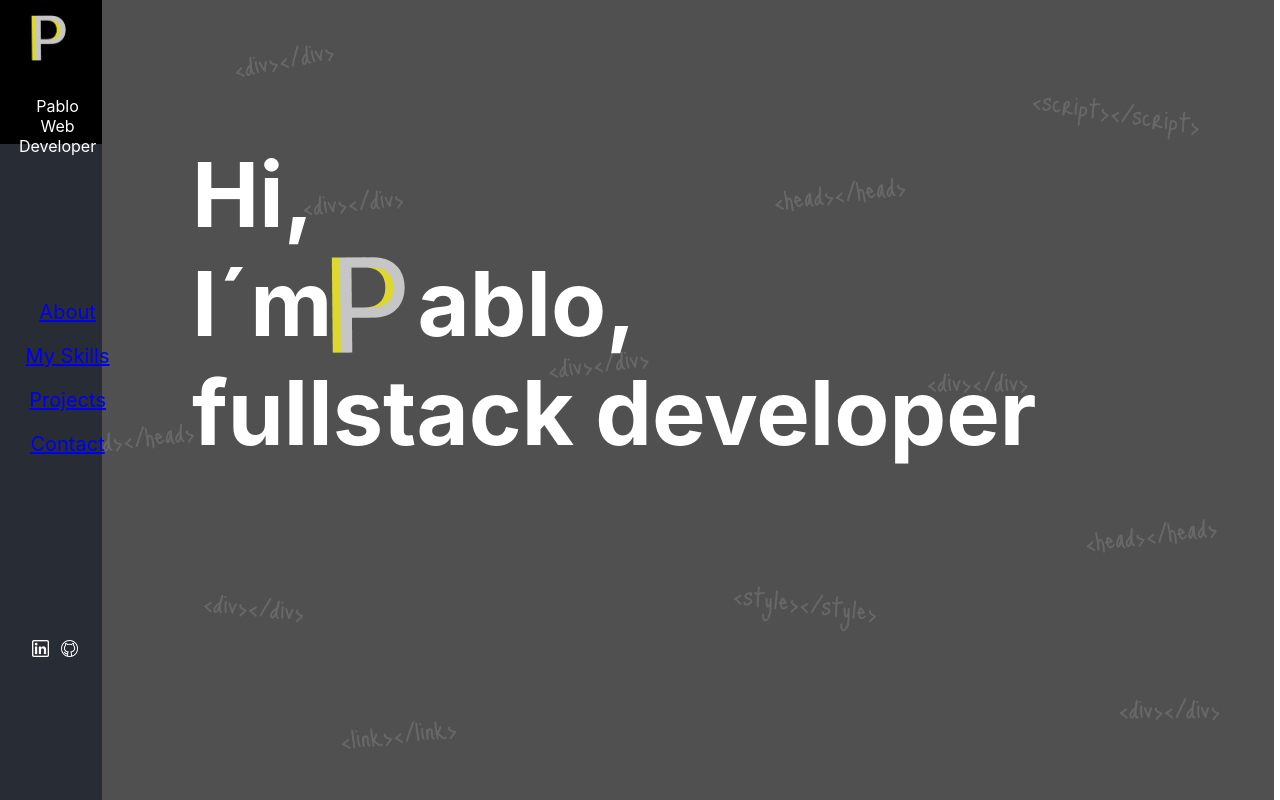
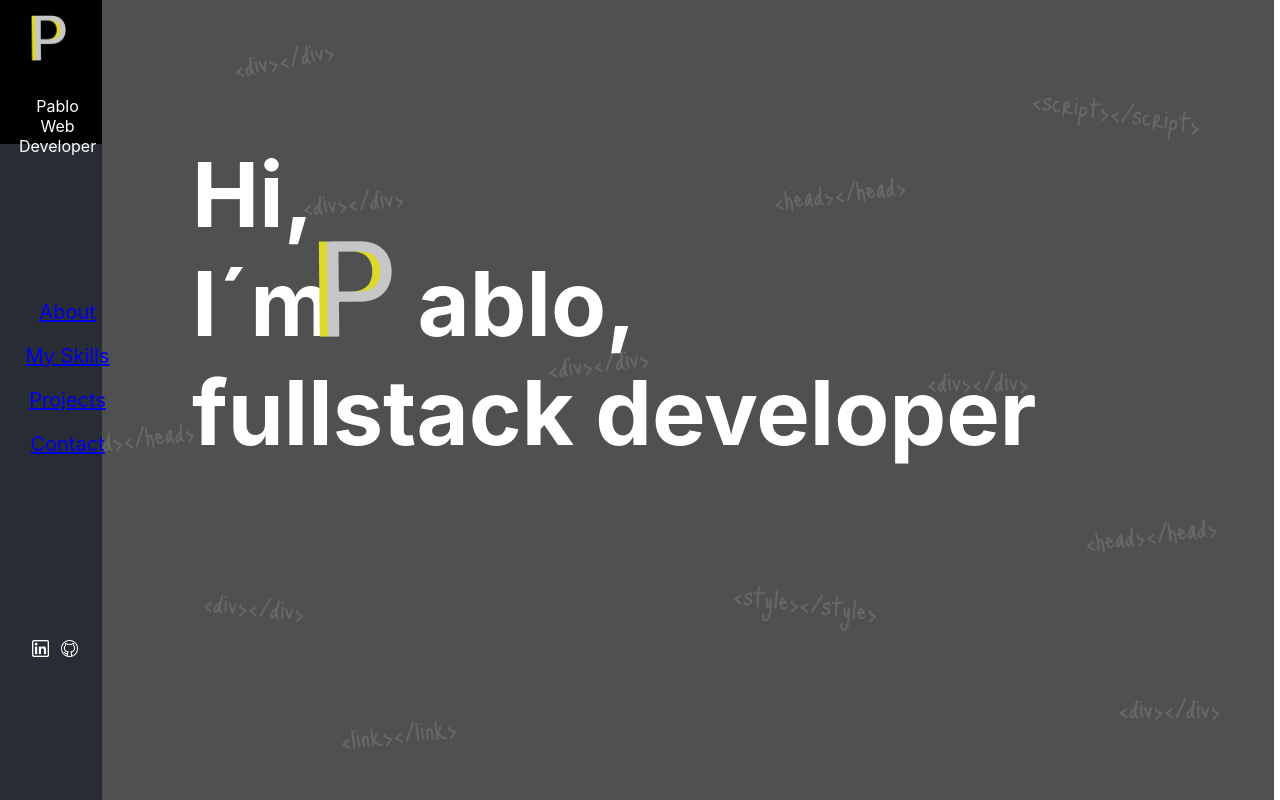
Before and after one commit to Perezdh13/about-me, a React (Create React App) app: page / in a window 1280 px wide. Shown: the top 800 px of the page. Built offline with nearby package versions, Linux system fonts and the light colour scheme.

Commit message:
correct P position

```diff
--- a/src/css/App.css
+++ b/src/css/App.css
@@ -14,8 +14,8 @@
 
 .main-greeting img{
   position: absolute;
-  top:18vh;
-  left:10vw;
+  top: 16vh;
+  left: 9vw;
 }
 
 /*////////////// CONTACT PAGE ///////////////*/
```
